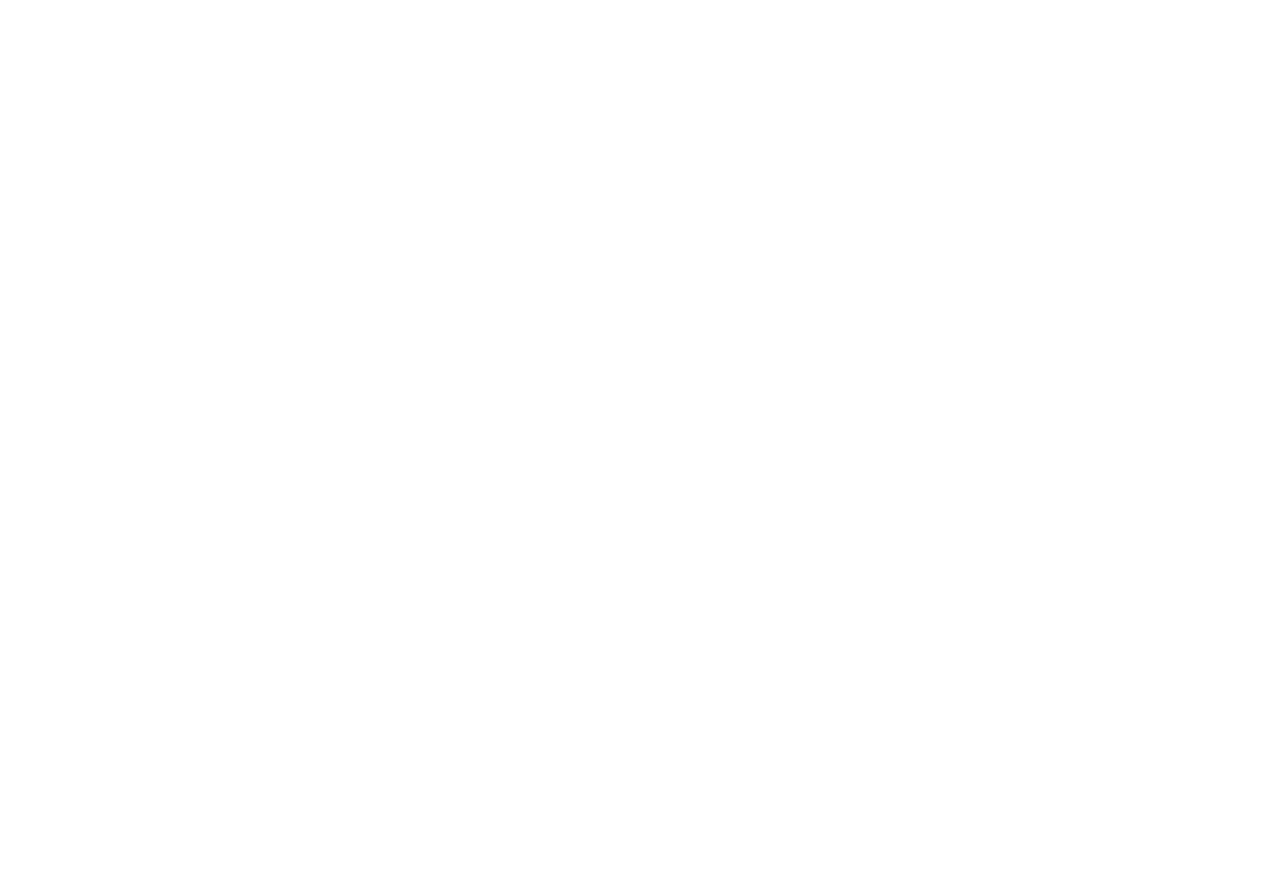
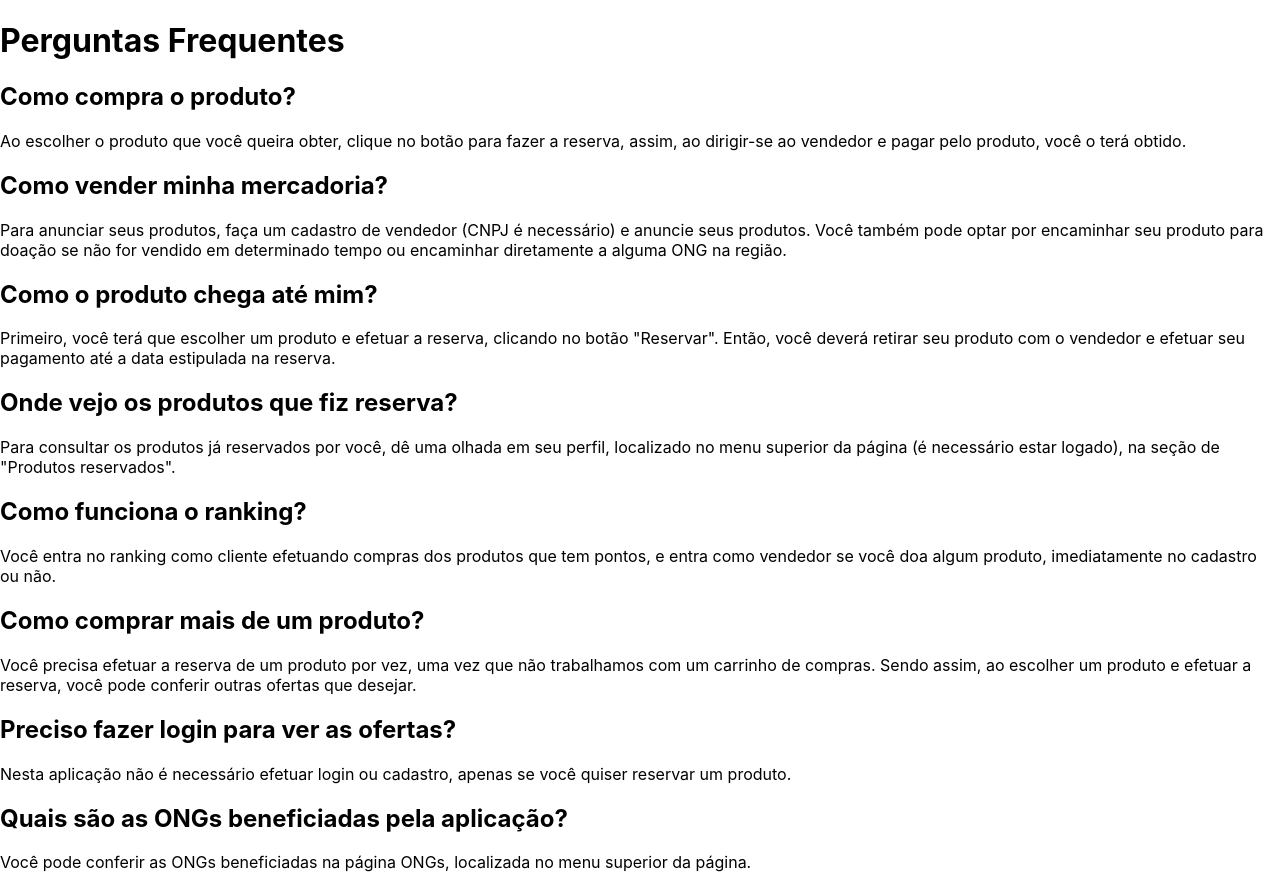
Before and after one commit to Thiago-Nascimento/SmartSale, a React (Create React App) app in the folder smart_sale/: page /faq in a window 1280 px wide. Before the commit the page ends 800 px from the top, so only its background shows below. Built offline with nearby package versions, Linux system fonts and the light colour scheme.

Commit message:
jsx da faq e cad.produto ok, método get ok e post iniciado

```diff
--- a/smart_sale/package.json
+++ b/smart_sale/package.json
@@ -3,6 +3,7 @@
   "version": "0.1.0",
   "private": true,
   "dependencies": {
+    "mdbreact": "^4.23.0",
     "react": "^16.12.0",
     "react-dom": "^16.12.0",
     "react-router-dom": "^5.1.2",
--- a/smart_sale/src/assets/pages/cad_produto/cad_produto.js
+++ b/smart_sale/src/assets/pages/cad_produto/cad_produto.js
@@ -0,0 +1,181 @@
+import React, { Component } from 'react';
+import { MDBBtn } from 'mdbreact';
+
+class Cad_produto extends Component {
+
+    constructor() {
+        super()
+        this.state = {
+            listaCategorias: [],
+            listaProdutos: [],
+
+            postProduto: {
+                nomeProduto: "",
+                pontos: "",
+                idCategoria: ""
+            },
+
+            putProduto: {
+                nomeProduto: "",
+                pontos: "",
+                idCategoria: ""
+            },
+
+            erroMsg: "",
+            sucessMsg: "",
+            modal: false
+        }
+    }
+
+    // após carregar o DOM
+    componentDidMount() {
+        this.getProdutos()
+        this.getCategorias()
+    }
+
+    componentDidUpdate() {
+        //chamado assim que ocorre uma atualização/mudança
+        console.log("Atualizado")
+    }
+
+    getProdutos = () => {
+        console.log("lista atualizada")
+        fetch("http://localhost:5000/api/produto")
+            .then(response => response.json())
+            .then(data => {
+                this.setState({ listaProdutos: data })
+            })
+            .catch(error => {
+                console.log(error)
+            })
+    }
+
+    getCategorias = () => {
+        console.log("Categorias listadas")
+        fetch("http://localhost:5000/api/categoria")
+            .then(response => response.json())
+            .then(data => {
+                this.setState({ listaCategorias: data })
+            })
+            .catch(error => {
+                console.log(error)
+            })
+    }
+
+    postProduto = (event) => {
+        event.preventDeafult()
+        console.log("cadastrando")
+        fetch("http://localhost:5000/api/categoria",{
+            method : "POST",
+            body : JSON.stringify({ nomeProduto: this.state.nome }),
+            headers : {
+                "Content-Type": "application/json"
+            }
+        })
+        .then(response => response.json())
+        .then(response => {
+            this.listaProdutos()
+            console.log("Cadastrou")
+        })
+        .catch(error => console.log(error))
+}
+
+postSetState = (input) => {
+    this.setState({
+        postProduto : {
+            ...this.state.postProduto, [input.target.name] : input.target.value
+        }
+
+    })
+}
+
+
+
+render() {
+    return (
+        <div>
+            <div className="fundoCadastro">
+                <div className="cardCadastro">
+                    <h2>Cadastro de Produto</h2>
+
+                    <table id="tabela-lista">
+                        <thead>
+                            <tr>
+                                <th>#</th>
+                                <th>Nome do produto</th>
+                                <th>Pontuação</th>
+                                <th>Categoria</th>
+                                <th>Ações</th>
+                            </tr>
+                        </thead>
+
+                        <tbody id="tabela-lista-corpo">
+                            {
+                                this.state.listaProdutos.map(
+                                    function (e) {
+                                        return (
+                                            <tr key={e.idProduto}>
+                                                <td>{e.idProduto}</td>
+                                                <td>{e.nomeProduto}</td>
+                                                <td>{e.pontos}</td>
+                                                <td>{e.idCategoriaNavigation.nomeCategoria}</td>
+                                                <td>
+                                                    <MDBBtn color="primary" size="sm" onClick={() => this.openModal(e)}>
+                                                        Alterar
+                                                        </MDBBtn>
+                                                    <MDBBtn color="danger" size="sm" onClick={() => this.deleteProduto(e.produtoId)}>
+                                                        Deletar
+                                                        </MDBBtn>
+                                                </td>
+                                            </tr>
+                                        )
+                                    }.bind(this)
+                                )
+                            }
+                        </tbody>
+                    </table>
+                    <br></br>
+                    <br></br>
+
+                    <form id="form_cadastro_produto" onSubmit={this.postProduto}>
+                        <div className="campo">
+                            <input type="text" placeholder="Nome do produto" aria-label="Digite o nome do produto" name="nome"
+                                required />
+                        </div>
+                        <div className="campo">
+                            <input type="text" placeholder="Pontuação do produto" aria-label="Digite a pontuação do produto" name="pontuacao"
+                                required />
+                        </div>
+                        <select id="option__categoria"
+                            name="categoriaId"
+                            value={this.state.listaCategorias.nomeCategoria}
+                            onChange={this.postSetState}
+                        >
+                            <option value="">Escolha uma categoria...</option>
+                            {
+                                this.state.listaCategorias.map(function (c) {
+                                    return (
+                                        <option
+                                            key={c.nomeCategoria}
+                                            value={c.nomeCategoria}
+                                        >
+                                            {c.nomeCategoria}
+                                        </option>
+                                    )
+                                })
+                            }
+                        </select>
+
+                        <div className="btnCadastro">
+                            <button type="submit">Cadastrar</button>
+                        </div>
+                    </form>
+
+                </div>
+
+            </div>
+        </div>
+    )
+}
+}
+export default Cad_produto;
--- a/smart_sale/src/assets/pages/faq/faq.js
+++ b/smart_sale/src/assets/pages/faq/faq.js
@@ -0,0 +1,54 @@
+import React from 'react';
+
+function Faq(){
+    return(
+        <div>
+            <div className="faq_pag">
+            <div className="bannerFaq">
+                <h1>Perguntas Frequentes</h1>
+            </div>
+            <div className="container">
+                <div className="container1_perguntasfrequentes">
+                    <div className="texto_perguntasfrequentes">
+
+                        <h2>Como compra o produto?</h2>
+                        <p>Ao escolher o produto que você queira obter, clique no botão para fazer a reserva, assim, ao
+                            dirigir-se ao vendedor e pagar pelo produto, você o terá obtido.</p>
+
+                        <h2>Como vender minha mercadoria?</h2>
+                        <p>Para anunciar seus produtos, faça um cadastro de vendedor (CNPJ é necessário) e anuncie seus
+                            produtos. Você também pode optar por encaminhar seu produto para doação se não for vendido
+                            em determinado tempo ou encaminhar diretamente a alguma ONG na região.</p>
+
+                        <h2>Como o produto chega até mim?</h2>
+                        <p>Primeiro, você terá que escolher um produto e efetuar a reserva, clicando no botão
+                            "Reservar". Então, você deverá retirar seu produto com o vendedor e efetuar seu pagamento
+                            até a data estipulada na reserva.</p>
+
+                        <h2>Onde vejo os produtos que fiz reserva?</h2>
+                        <p>Para consultar os produtos já reservados por você, dê uma olhada em seu perfil, localizado no
+                            menu superior da página (é necessário estar logado), na seção de "Produtos reservados".</p>
+
+                        <h2>Como funciona o ranking?</h2>
+                        <p>Você entra no ranking como cliente efetuando compras dos produtos que tem pontos, e entra
+                            como vendedor se você doa algum produto, imediatamente no cadastro ou não.</p>
+
+                        <h2>Como comprar mais de um produto?</h2>
+                        <p>Você precisa efetuar a reserva de um produto por vez, uma vez que não trabalhamos com um
+                            carrinho de compras. Sendo assim, ao escolher um produto e efetuar a reserva, você pode
+                            conferir outras ofertas que desejar.</p>
+                        <h2>Preciso fazer login para ver as ofertas?</h2>
+                        <p>Nesta aplicação não é necessário efetuar login ou cadastro, apenas se você quiser reservar um
+                            produto.</p>
+
+                        <h2>Quais são as ONGs beneficiadas pela aplicação?</h2>
+                        <p>Você pode conferir as ONGs beneficiadas na página ONGs, localizada no menu superior da
+                            página.</p>
+                    </div>
+                </div>
+            </div>
+        </div>
+        </div>
+    )
+}
+export default Faq;
--- a/smart_sale/src/index.js
+++ b/smart_sale/src/index.js
@@ -2,15 +2,14 @@ import React from 'react';
 import ReactDOM from 'react-dom';
 import './index.css';
 import * as serviceWorker from './serviceWorker';
-
 import {Route, BrowserRouter as Router, Switch, Redirect} from 'react-router-dom';
 
 //#region
 import Cad_categoria from "./assets/pages/cad_categoria/cad_categoria";
 // import Cad_oferta from "./assets/pages/cad_oferta/cad_oferta"
-// import Cad_produto from "./assets/pages/cad_produto/cad_produto"
+import Cad_produto from "./assets/pages/cad_produto/cad_produto"
 // import Cad_usuario from "./assets/pages/cad_usuario/cad_usuario"
-// import Faq from "./assets/pages/faq/faq"
+import Faq from "./assets/pages/faq/faq"
 // import Final_reserva from "./assets/pages/final_reserva/final_reserva"
 // import Home from "./assets/pages/home/home"
 // import Login from "./assets/pages/login/login"
@@ -30,10 +29,10 @@ const Rotas = (
                 {/* <Route exact path = "/" component={Home}/>                 */}
                 {/* <Route path = "/login" component={Login}/> */}
                 <Route path = "/cadastrocategoria" component={Cad_categoria}/>
+                <Route path = "/cadastroproduto" component={Cad_produto}/>
+                <Route path = "/faq" component={Faq}/>
                 {/* <Route path = "/cadastrooferta" component={Cad_oferta}/>
-                <Route path = "/cadastroproduto" component={Cad_produto}/>
                 <Route path = "/cadastrousuario" component={Cad_usuario}/>
-                <Route path = "/faq" component={Faq}/>
                 <Route path = "/finalreserva" component={Final_reserva}/>
                 <Route path = "/ofertas" component={Ofertas}/>
                 <Route path = "/ongs" component={Ongs}/>
```
Also changed, not shown: 1 other file (tests, documents, lock files or other folders).
